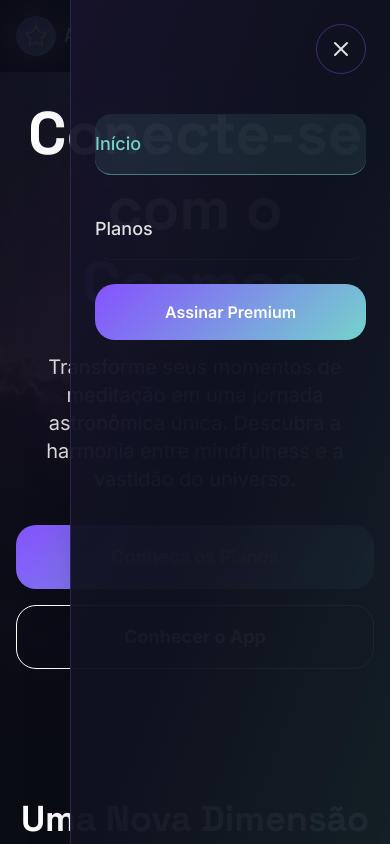
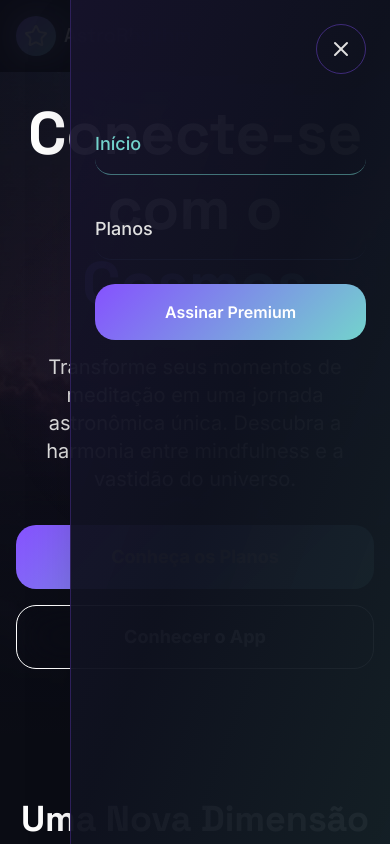
Before and after one commit to zKauaFerreira/Astro-Web, a React (Vite) app: page / in a window 390 px wide. Both pictures are taken after a click on the button "Menu". Shown: the top 844 px of the page. Built offline with nearby package versions, Linux system fonts and the light colour scheme; the HTML template or start-up script is replaced by a standard one.

Commit message:
Remover background da navbar

```diff
--- a/src/components/ui/navbar.tsx
+++ b/src/components/ui/navbar.tsx
@@ -266,7 +266,7 @@ export function Navbar() {
                   onClick={() => setIsMenuOpen(false)}
                   className={cn(
                     "mobile-menu-item text-astro-light hover:text-astro-white transition-all duration-300 font-medium py-4 text-lg border-b border-astro-nebula/30 hover:border-astro-purple/50 hover:bg-astro-purple/10 hover:px-4 rounded-lg hover:transform hover:translate-x-2",
-                    location.pathname === item.href && "text-astro-cyan border-astro-cyan/50 bg-astro-cyan/10"
+                    location.pathname === item.href && "text-astro-cyan border-astro-cyan/50"
                   )}
                 >
                   {item.label}
```
